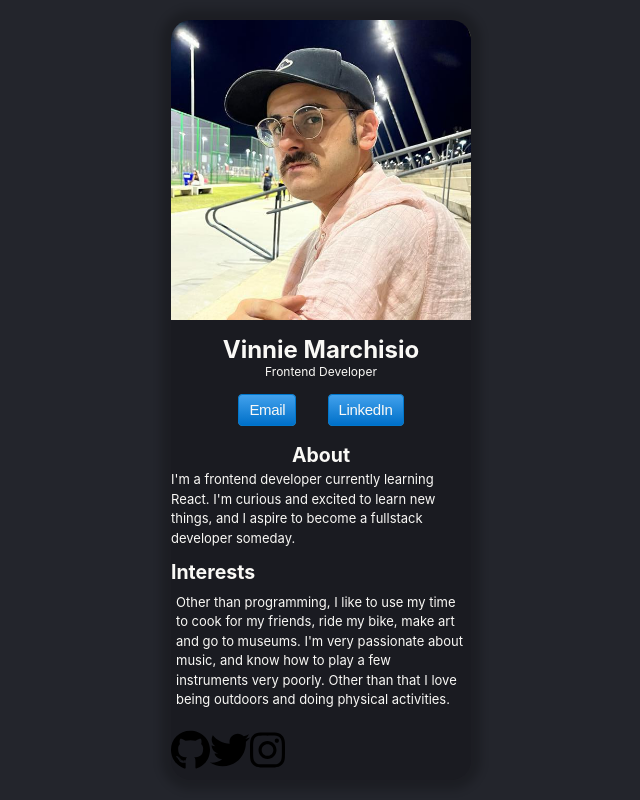
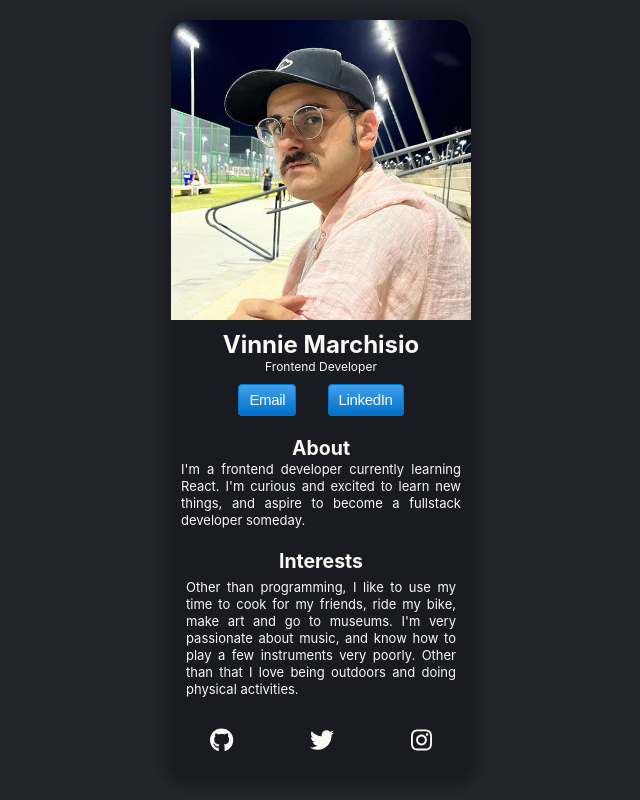
Before and after one commit to vmrchs/business-card, a React (Vite) app: page / in a window 1280 px wide. Shown: the whole page, without its empty margins (319-959 px from the left). Built offline with nearby package versions, Linux system fonts and the light colour scheme.

Commit message:
more polished version of the business card. taking feedback on the css

```diff
--- a/package.json
+++ b/package.json
@@ -10,8 +10,11 @@
   },
   "dependencies": {
     "@fortawesome/fontawesome-svg-core": "^6.2.1",
+    "@fortawesome/free-brands-svg-icons": "^6.2.1",
     "@fortawesome/free-solid-svg-icons": "^6.2.1",
     "@fortawesome/react-fontawesome": "^0.2.0",
+    "install": "^0.13.0",
+    "npm": "^9.3.0",
     "react": "^18.2.0",
     "react-dom": "^18.2.0"
   },
--- a/src/components/About.jsx
+++ b/src/components/About.jsx
@@ -5,9 +5,9 @@ export default function About() {
     <section className="about">
       <h2>About</h2>
       <p>
-        I'm a frontend developer currently learning React. I'm curious and
-        excited to learn new things, and I aspire to become a fullstack
-        developer someday.
+        I'm a frontend developer currently learning React.{"\n"}I'm curious and
+        excited to learn new things, and aspire to become a fullstack developer
+        someday.
       </p>
     </section>
   );
--- a/src/components/Footer.jsx
+++ b/src/components/Footer.jsx
@@ -1,20 +1,28 @@
 import React from "react";
-import Github from "../assets/github.svg";
-import Twitter from "../assets/twitter.svg";
-import Instagram from "../assets/instagram.svg";
+// import Github from "../assets/github.svg";
+// import Twitter from "../assets/twitter.svg";
+// import Instagram from "../assets/instagram.svg";
+
+import { FontAwesomeIcon } from "@fortawesome/react-fontawesome";
+import { faGithub } from "@fortawesome/free-brands-svg-icons";
+import { faTwitter } from "@fortawesome/free-brands-svg-icons";
+import { faInstagram } from "@fortawesome/free-brands-svg-icons";
 
 export default function Footer() {
   return (
     <footer>
       <span>
         <a href="">
-          <img src={Github} alt="" />
+          {/* <img src={Github} alt="" /> */}
+          <FontAwesomeIcon icon={faGithub} className="icon" />
         </a>
         <a href="">
-          <img src={Twitter} alt="" />
+          {/* <img src={Twitter} alt="" /> */}
+          <FontAwesomeIcon icon={faTwitter} className="icon" />
         </a>
         <a href="">
-          <img src={Instagram} alt="" />
+          {/* <img src={Instagram} alt="" /> */}
+          <FontAwesomeIcon icon={faInstagram} className="icon" />
         </a>
       </span>
     </footer>
--- a/src/components/Interests.jsx
+++ b/src/components/Interests.jsx
@@ -6,9 +6,9 @@ export default function Interests() {
       <h2>Interests</h2>
       <p>
         Other than programming, I like to use my time to cook for my friends,
-        ride my bike, make art and go to museums. I'm very passionate about
-        music, and know how to play a few instruments very poorly. Other than
-        that I love being outdoors and doing physical activities.
+        ride my bike, make art and go to museums. {"\n"} I'm very passionate
+        about music, and know how to play a few instruments very poorly. Other
+        than that I love being outdoors and doing physical activities.
       </p>
     </section>
   );
--- a/src/style.css
+++ b/src/style.css
@@ -17,7 +17,8 @@ body {
 }
 
 .business-card {
-  height: 95vh;
+  min-height: 95vh;
+  max-height: 100vh;
   background-color: #1a1b21;
   display: flex;
   flex-direction: column;
@@ -44,7 +45,7 @@ body {
 .section-info {
   display: flex;
   flex-direction: column;
-  margin: 5px;
+  /* margin: 5px; */
   padding: 10px;
   align-items: center;
   justify-content: center;
@@ -55,7 +56,7 @@ body {
 
 .stack {
   font-size: 12px;
-  margin-bottom: 5px;
+  /* margin-bottom: 5px; */
 }
 
 .contact {
@@ -99,14 +100,19 @@ body {
   flex-direction: column;
   align-items: center;
   font-size: 13px;
-  line-height: 1.5;
+  line-height: 1.3;
+  text-align: justify;
+  padding: 10px;
 }
 
 .interests {
-  margin-top: 10px;
-  /* padding: 5px; */
+  display: flex;
+  flex-direction: column;
+  align-items: center;
   font-size: 13px;
-  line-height: 1.5;
+  line-height: 1.3;
+  text-align: justify;
+  padding: 10px;
 }
 
 .interests p {
@@ -115,11 +121,18 @@ body {
 
 footer {
   width: 100%;
-  justify-content: space-around;
   max-height: 10vh;
   margin-top: 15px;
 }
 
-footer a img {
-  max-height: 40px;
+footer span {
+  display: flex;
+  align-items: center;
+  justify-content: space-around;
 }
+
+.icon {
+  color: #faf9f6;
+  text-shadow: 1px 1px 1px #ccc;
+  font-size: 1.5em;
+}
```
Also changed, not shown: 1 other file (tests, documents, lock files or other folders).
